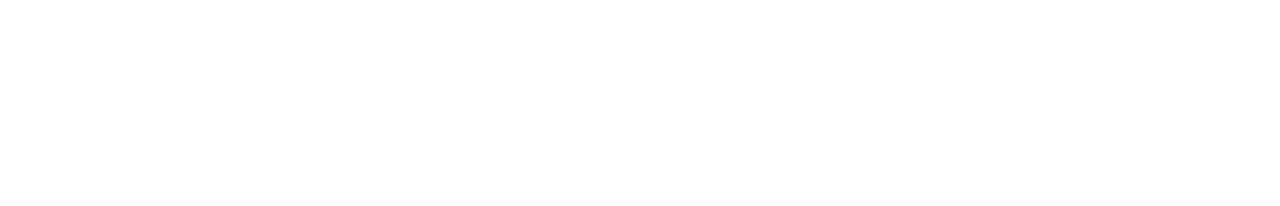
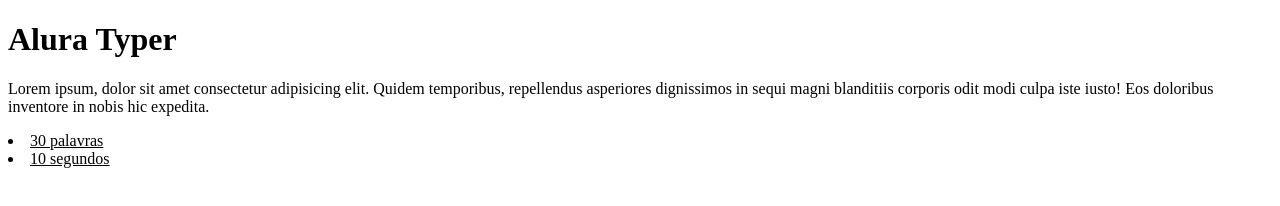
Before and after one commit to ramondeallima/alura-typer, a plain HTML site: page public/principal.html in a window 1280 px wide. Drawn offline with Linux system fonts and the light colour scheme.

Commit message:
Função para contar o número de palavras da frase implementada.

```diff
--- /dev/null
+++ b/public/js/main.js
@@ -0,0 +1,5 @@
+var frase = $('.frase').text()
+var numPalavras = frase.split(' ').length
+var tamanhoFrase = $('#tamanho-frase')
+
+tamanhoFrase.text(numPalavras)
--- a/public/principal.html
+++ b/public/principal.html
@@ -5,6 +5,15 @@
     <title>Alura Typer</title>
 </head>
 <body>
-    <!-- Seja bem vindo ao curso de jQuery :) -->
+    <h1>Alura Typer</h1>
+    <p class="frase">Lorem ipsum, dolor sit amet consectetur adipisicing elit. Quidem temporibus, repellendus asperiores dignissimos in sequi magni blanditiis corporis odit modi culpa iste iusto! Eos doloribus inventore in nobis hic expedita.</p>
+
+    <u class="informacoes">
+        <li><span id="tamanho-frase">5</span> palavras</li>
+        <li>10 segundos</li>
+    </u>
+
+    <script src="js/jquery.js"></script>
+    <script src="js/main.js"></script>
 </body>
 </html>
```
